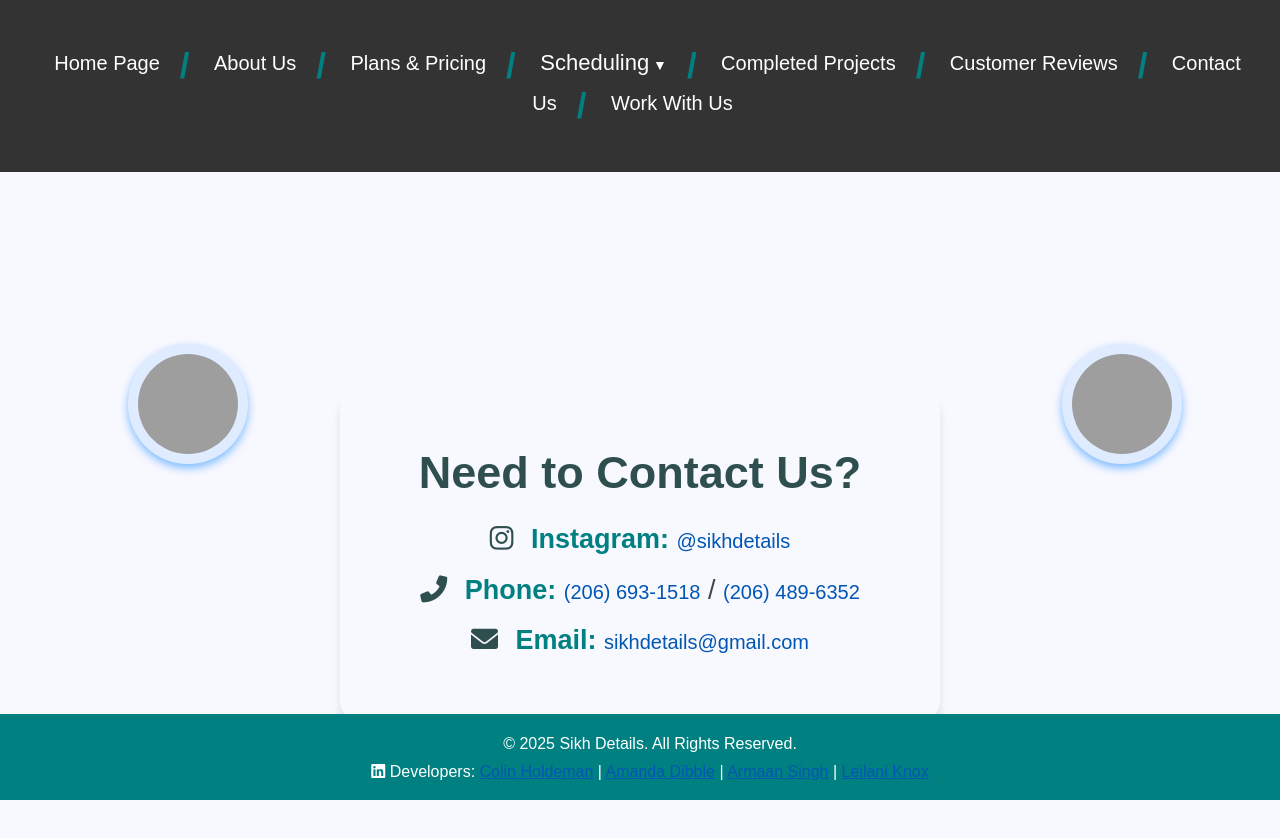
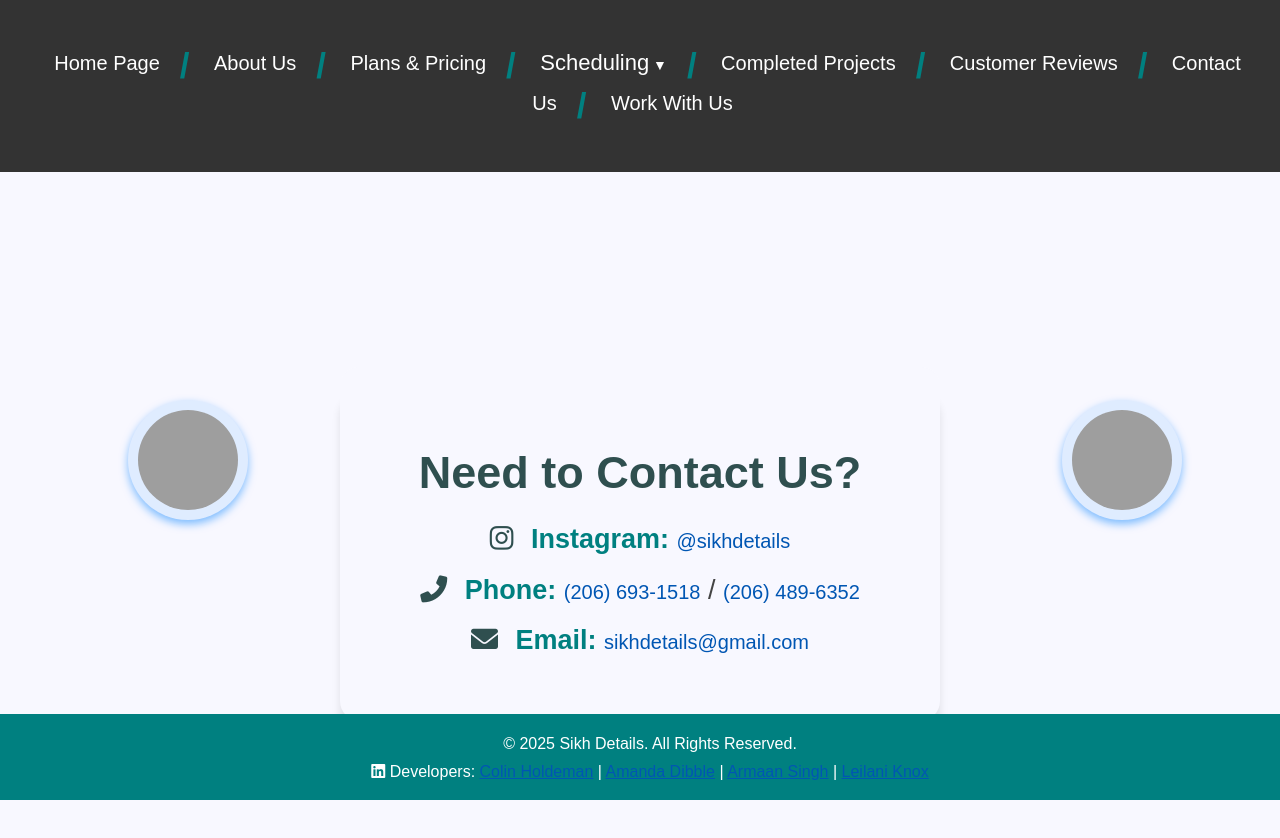
Before and after one commit to cholde11/Sikh-Details, a plain HTML site: page Contact Info Page.html in a window 1280 px wide. Drawn offline with Linux system fonts and the light colour scheme; grey boxes are pictures that could not be loaded.

Commit message:
Update Contact Info Page.html

```diff
--- a/Contact Info Page.html
+++ b/Contact Info Page.html
@@ -125,7 +125,7 @@
             width: 100px;
             height: 100px;
             position: absolute;
-            top: 43%;
+            top: 50%;
             left: 10%;
             right: 10%;
             z-index: 0;
@@ -138,7 +138,7 @@
             width: 100px;
             height: 100px;
             position: absolute;
-            top: 43%;
+            top: 50%;
             left: 83%;
             right: 50%;
             z-index: 0;
```
